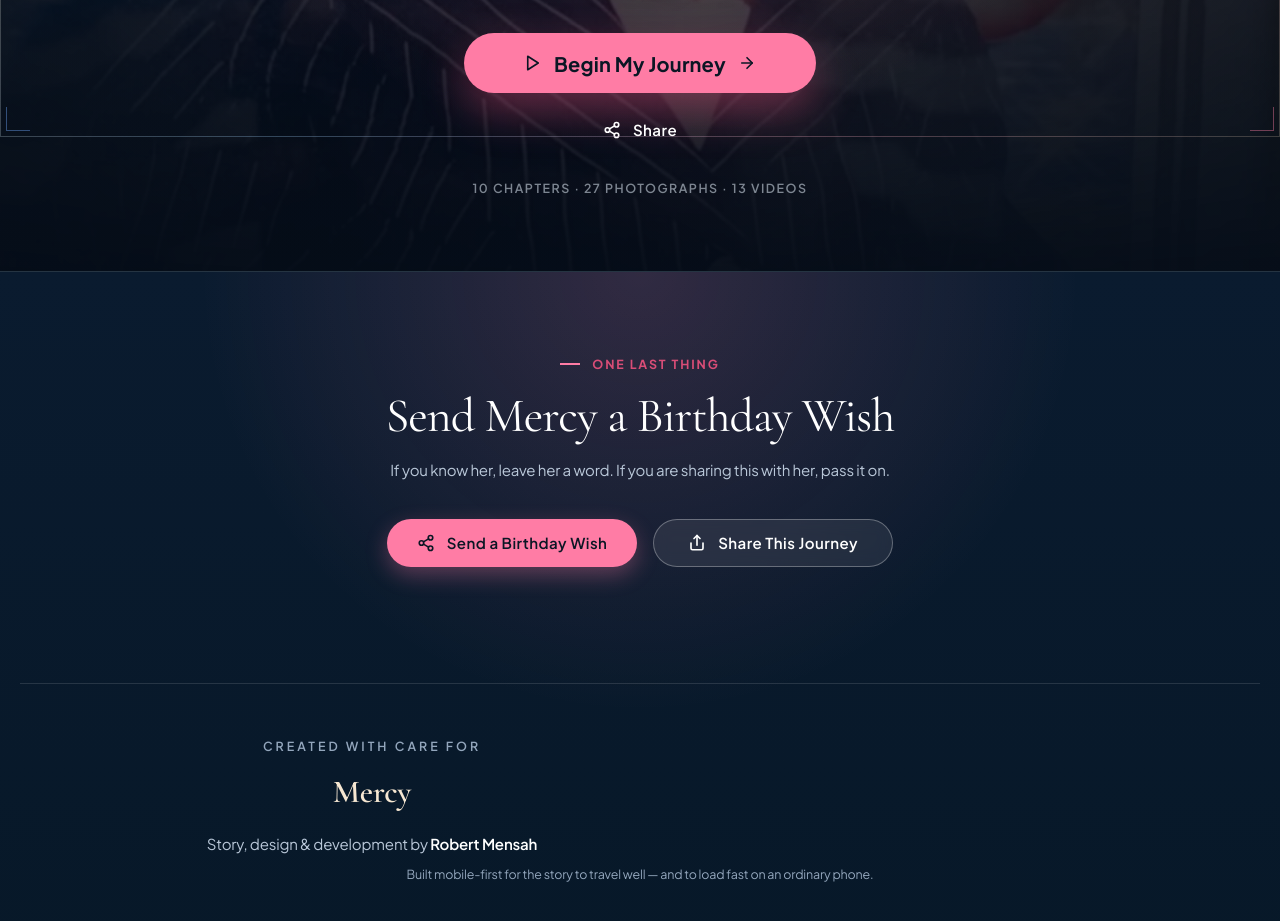
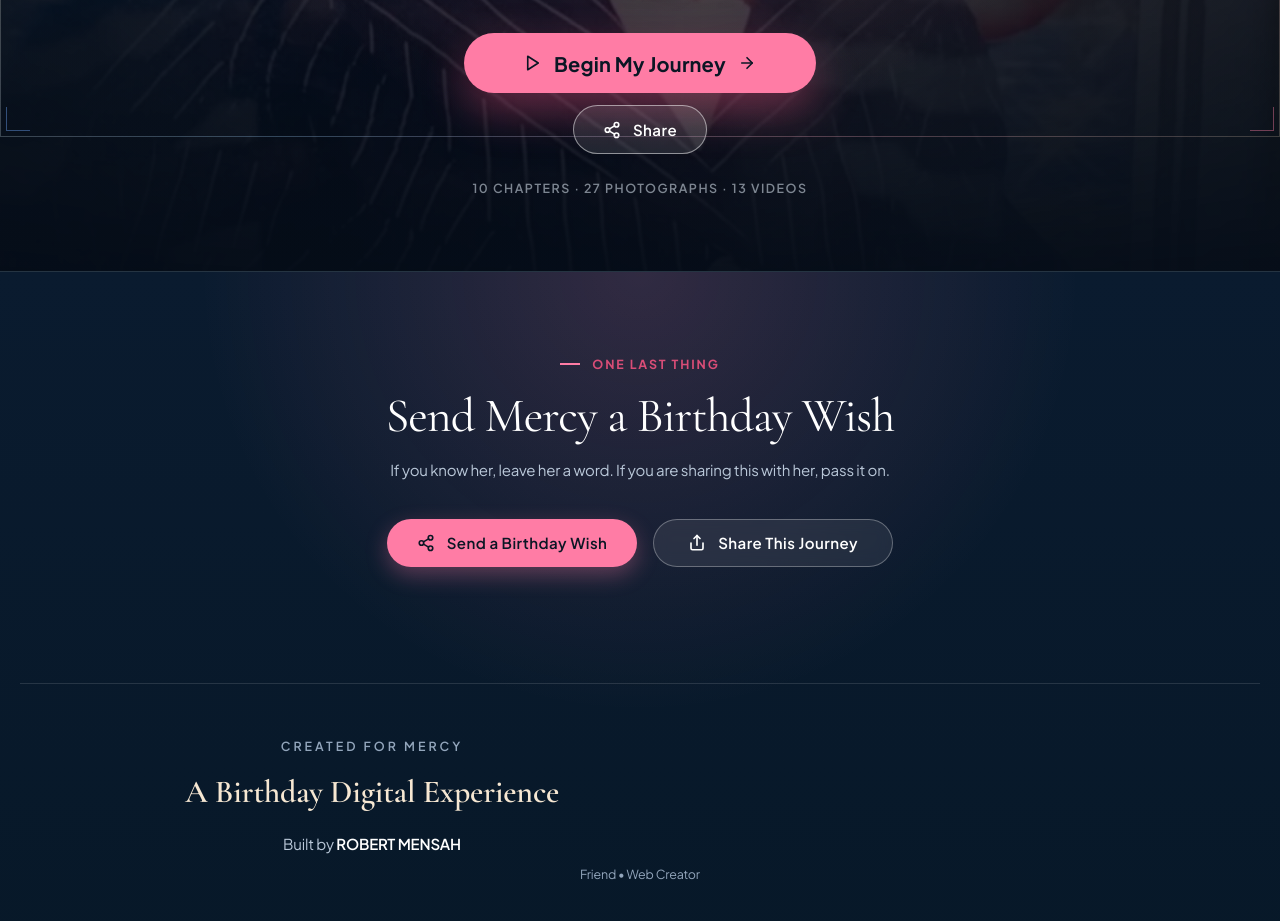
Before and after one commit to ROBERT-MENSAH/mercys-birthday, a plain HTML site: page index.html in a window 1280 px wide. Shown: the part 663-1584 px from the top of the page. Drawn offline with nearby package versions, Linux system fonts and the light colour scheme.

Commit message:
initial commit

```diff
--- a/css/sections.css
+++ b/css/sections.css
@@ -1440,6 +1440,23 @@
   border-color: rgba(255, 255, 255, 0.5);
   color: var(--white);
   background: rgba(255, 255, 255, 0.1);
+}
+
+/* The prologue's secondary Share button. It sits directly above/below the
+   install button on the dark hero, so it uses the same translucent treatment:
+   without this rule it fell back to the base .btn only, which left it with a
+   transparent border and no fill, so it read as loose text rather than a button. */
+.btn--share {
+  color: var(--white);
+  background: rgba(255, 255, 255, 0.1);
+  border-color: rgba(255, 255, 255, 0.5);
+}
+
+.btn--share:hover {
+  color: var(--blue-night);
+  background: var(--white);
+  border-color: var(--white);
+  transform: translateY(-2px);
 }
 
 .install-help,
--- a/index.html
+++ b/index.html
@@ -714,7 +714,7 @@
       </div>
     </section>
 
-    <!-- CHAPTER 10: THE GRAND CELEBRATION & ROBERT'S LETTER -->
+    <!-- CHAPTER 10: THE GRAND CELEBRATION & BIRTHDAY MESSAGE -->
     <section class="birthday-grand-stage" id="chapter-celebration" data-chapter="celebration" data-chapter-num="10" data-chapter-name="Finale" aria-labelledby="bday-title">
       <canvas class="birthday-confetti-canvas" id="confetti-canvas"></canvas>
       <div class="birthday-stage-content">
@@ -752,14 +752,14 @@
             </figure>
           </div>
 
-          <aside class="birthday-letter-invitation" aria-label="Robert's birthday dedication">
+          <aside class="birthday-letter-invitation" aria-label="A birthday message for Mercy">
             <figure class="birthday-letter-invitation__portrait">
               <img src="assets/img/me-currently-852.jpg"  srcset="assets/img/me-currently-320.webp 320w, assets/img/me-currently-640.webp 640w" sizes="(max-width: 640px) 92vw, 45vw" alt="Mercy smiling on her birthday journey" loading="lazy" decoding="async" width="852" height="1280">
               <figcaption>For every version of you &mdash; then, now, and always.</figcaption>
             </figure>
             <div class="birthday-letter-invitation__copy">
-              <span class="badge badge--glass">From Robert, With Love</span>
-              <h3>A Personal Dedication</h3>
+              <span class="badge badge--glass">From Robert Mensah</span>
+              <h3>A Birthday Message</h3>
               <p>For the girl who has turned every season into a reason to stand taller, love deeper, and keep moving forward.</p>
               <button class="btn btn--pink btn--celebrate" type="button" data-celebrate>
                 <svg width="18" height="18" viewBox="0 0 24 24" fill="none" stroke="currentColor" stroke-width="2.2" stroke-linecap="round" stroke-linejoin="round" aria-hidden="true">
@@ -772,14 +772,11 @@
         </div>
 
         <article class="robert-letter-editorial" data-letter-card hidden>
-          <span class="badge">A Personal Dedication</span>
+          <span class="badge">From Robert Mensah</span>
           <h3>Dear Mercy,</h3>
           <p>Knowing you and seeing how passionately you love God, how deeply you honour your parents, and how faithfully you stand by your values is truly inspiring.</p>
-          <p>As your best friend, I wanted to create an experience that honours your story &mdash; not just where you have been, but who you are becoming.</p>
           <p>May this new year of your life open the doors you have prayed for. May your voice minister to thousands, may your education rise to higher heights, and may your heart always be filled with peace and joy.</p>
-          <p class="robert-letter-signature">With love, prayers, and deep gratitude,<br>Robert</p>
-
-
+          <p class="robert-letter-signature">With warm wishes,<br>Robert</p>
         </article>
 
         <div class="celebration-seal-wrap">
@@ -833,13 +830,13 @@
       <!-- Creator credit: a restrained film-style end title, not a second hero.
            No photograph is used here so nothing competes with Mercy. -->
       <footer class="creator-credit" aria-label="Project credit">
-        <p class="creator-credit__label">Created with care for</p>
-        <p class="creator-credit__name">Mercy</p>
+        <p class="creator-credit__label">CREATED FOR MERCY</p>
+        <p class="creator-credit__name">A Birthday Digital Experience</p>
         <p class="creator-credit__meta">
-          Story, design &amp; development by <strong>Robert Mensah</strong>
+          Built by <strong>ROBERT MENSAH</strong>
         </p>
         <p class="creator-credit__note">
-          Built mobile-first for the story to travel well &mdash; and to load fast on an ordinary phone.
+          Friend &bull; Web Creator
         </p>
       </footer>
     </div>
--- a/tools/class-check.js
+++ b/tools/class-check.js
@@ -1,6 +1,9 @@
 const fs = require('fs');
 const html = fs.readFileSync('index.html','utf8');
-const css = ['css/base.css','css/components.css','css/sections.css','css/responsive.css'].map(f => fs.readFileSync(f,'utf8')).join('\n');
+// decorations.css must be included: the birthday-frame decoration classes
+// (corners, balloons) are styled only there, so omitting it reported them
+// as having no selector when they are in fact fully styled.
+const css = ['css/base.css','css/components.css','css/decorations.css','css/sections.css','css/responsive.css'].map(f => fs.readFileSync(f,'utf8')).join('\n');
 const classes = new Set();
 for (const m of html.matchAll(/class="([^"]+)"/g)) m[1].split(/\s+/).filter(Boolean).forEach(c => classes.add(c));
 // Selectors only (text before each '{')
```
Also changed, not shown: README.md, 2 other files.
